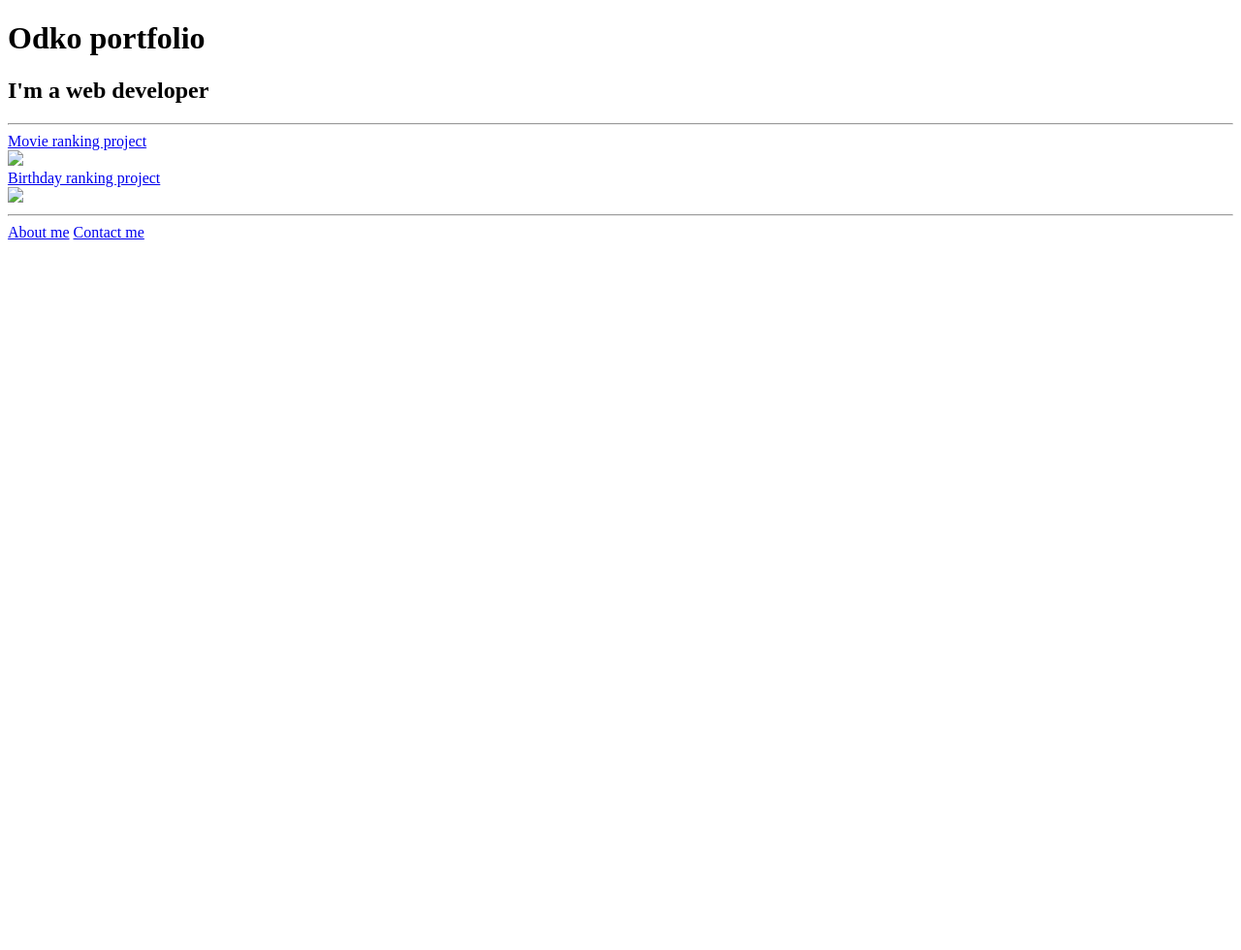
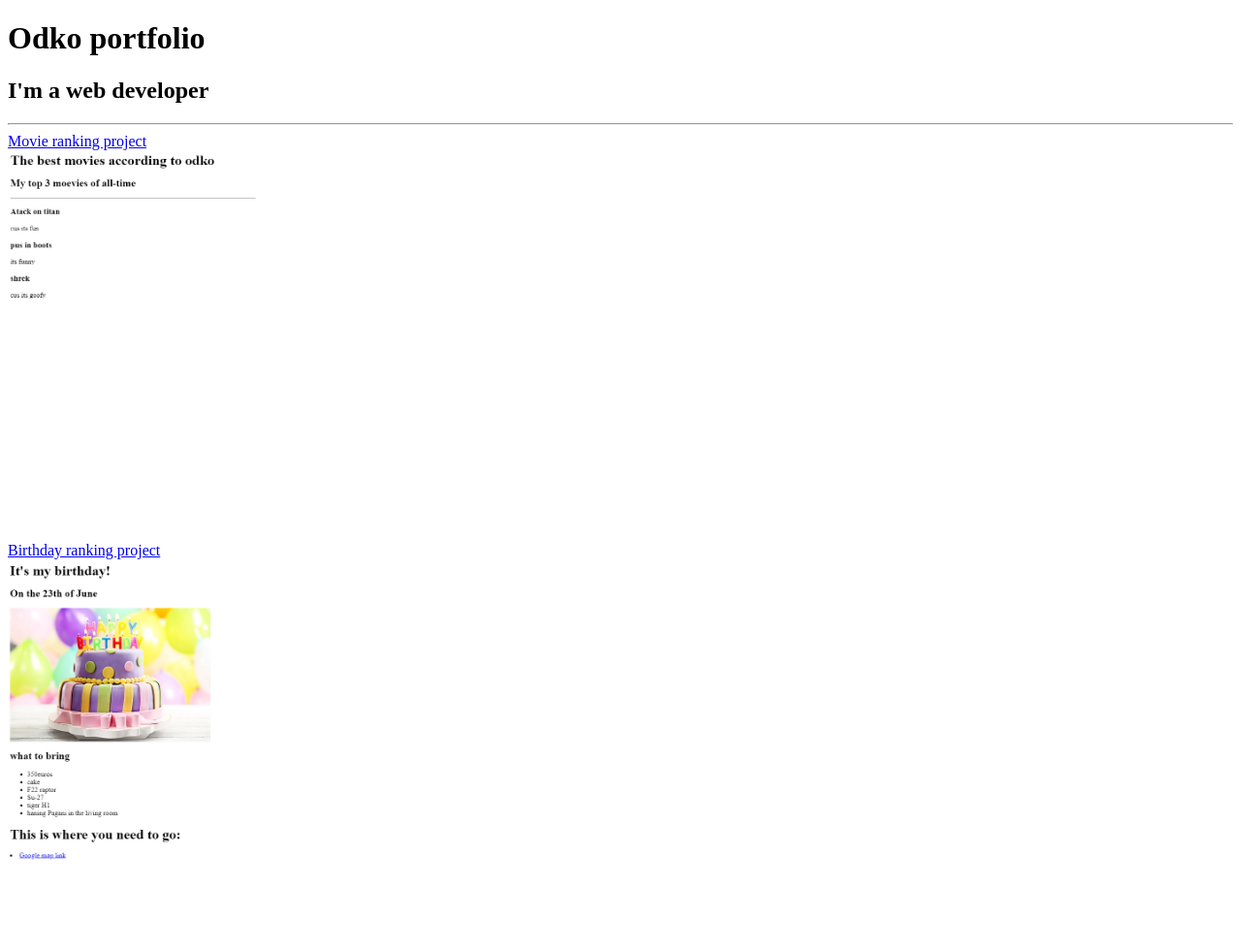
Before and after one commit to odkohaha/odkosFirstWebsite, a plain HTML site: page index.html in a window 1280 px wide. Shown: the top 980 px of the page at 97% size. Before the commit the page ends 800 px from the top, so only its background shows below. Drawn offline with Linux system fonts and the light colour scheme.

Commit message:
Update index.html
fixed the image

```diff
--- a/index.html
+++ b/index.html
@@ -26,11 +26,11 @@ https://developer.mozilla.org/en-US/docs/Web/HTML/Element/img#attr-height -->
     <hr>
     <a href="./public/movie-ranking.html">Movie ranking project</a>
     <br>
-    <img src="../4.3 HTML Porfolio Project/assets/images/Screenshot 2024-08-04 212656.png" height="400"/>
+    <img src="./assets/images/Screenshot 2024-08-04 212656.png" height="400"/>
     <br>
     <a href="./public/birthday-invite.html">Birthday ranking project</a>
     <br>
-    <img src="../4.3 HTML Porfolio Project/assets/images/Screenshot 2024-08-04 212736.png" height="400"/>
+    <img src="./assets/images/Screenshot 2024-08-04 212736.png" height="400"/>
     <hr>
     <a href="./public/about.html">About me</a>
     <a href="./public/contact.html">Contact me</a>
```
